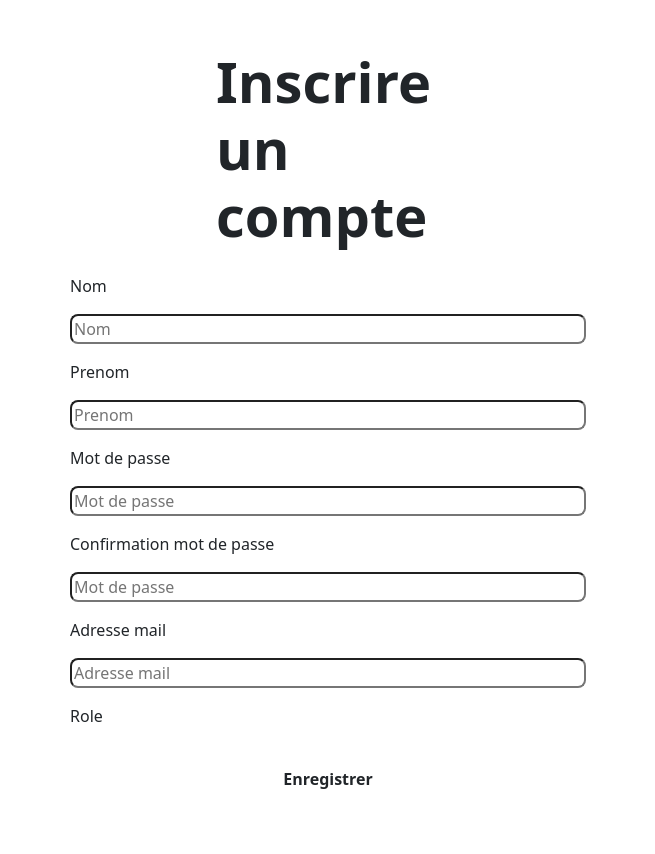
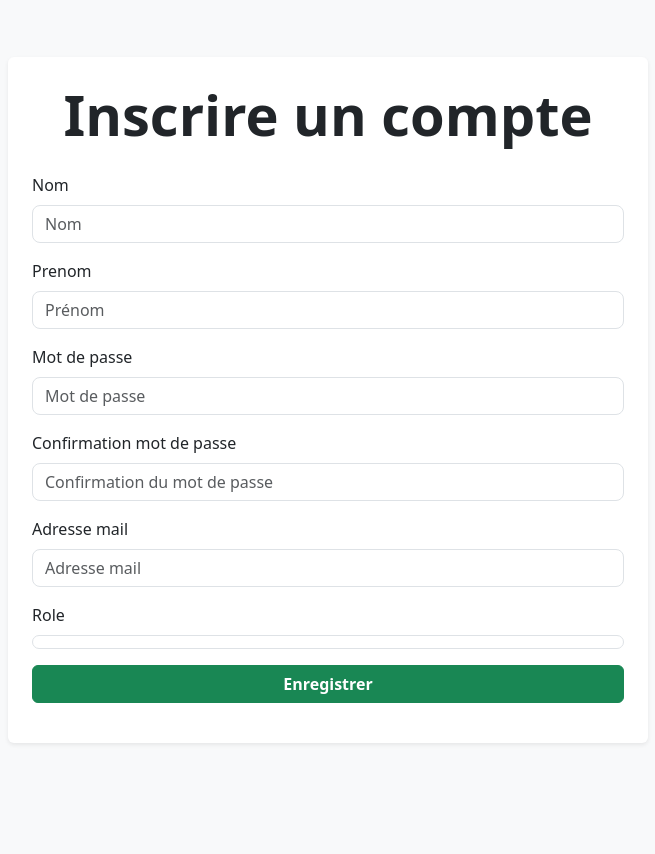
Before and after one commit to KillianCARRAT/SAE_WEB_BD, a Flask app: page /signin in a window 1280 px wide. Shown: the whole page, without its empty margins (312-967 px from the left). After the commit the page ends 744 px from the top, so only its background shows below. Run offline with Flask 3, Linux system fonts and the light colour scheme; data that the repository does not hold is empty; some libraries are stand-ins or nearby versions.

Commit message:
Quelque element de front + page signin

```diff
--- a/src/templates/connexion-base.html
+++ b/src/templates/connexion-base.html
@@ -9,7 +9,7 @@
     <link rel="icon" type="image/png" sizes="16x16" href="../static/img/logo.svg">
     <meta name="msapplication-TileColor" content="#ffffff">
     <meta name="theme-color" content="#ffffff">
-    <link rel="stylesheet" href="{{ url_for('static',filename='style.css')}}">
+    <link rel="stylesheet" href="{{ url_for('static',filename='css/style.css')}}">
     {% endblock %}
     {% block styles %}
     <!-- Bootstrap CSS -->
--- a/src/templates/signin.html
+++ b/src/templates/signin.html
@@ -3,54 +3,59 @@
 <head>
     <meta charset="UTF-8" />
     <meta name="viewport" content="width=device-width, initial-scale=1.0" />
-        <title>Document</title>
-    </head>
-
-    <head>
-        {% block head %}
-        <meta charset="utf-8" />
-        <meta name="viewport" content="width=device-width, initial-scale=1, shrink-to-fit=no" />
     <title>StageFlow</title>
     <link rel="icon" type="image/png" sizes="16x16" href="../static/img/logo.svg" />
     <meta name="msapplication-TileColor" content="#ffffff" />
     <meta name="theme-color" content="#ffffff" />
-        <link rel="stylesheet" href="{{ url_for('static',filename='style.css')}}" />
-        {% endblock %} {% block styles %}
+    <link rel="stylesheet" href="{{ url_for('static', filename='style.css') }}" />
+    {% block styles %}
     <!-- Bootstrap CSS -->
-        {{ bootstrap.load_css() }} {% endblock %}
+    {{ bootstrap.load_css() }}
+    {% endblock %}
 </head>
-
-    <body class="mx-auto w-25 d-flex flex-column align-items-center div-dark rounded-4 mb-3 p-4">
-        <div>
-            <h1 class="fw-bolder display-4 m-4 color_white">Inscrire un compte</h1>
+<body class="d-flex justify-content-center align-items-center bg-light min-vh-100">
+    <div class="p-4 w-50 rounded shadow-sm bg-white">
+        <div class="text-center mb-4">
+            <h1 class="fw-bolder display-4 color-dark">Inscrire un compte</h1>
         </div>
 
         <form method="post" action="{{ url_for('signin') }}" enctype="multipart/form-data">
             {{ form.hidden_tag() }}
-            <div class="color_white mb-3 form-group">
-                {{ form.nom_user.label(class="mb-3") }} {{ form.nom_user(size=50, placeholder="Nom",class="rounded-3")
-                }}
+
+            <div class="mb-3">
+                {{ form.nom_user.label(class="form-label") }}
+                {{ form.nom_user(size=50, placeholder="Nom", class="form-control rounded-3") }}
             </div>
-            <div class="color_white mb-3 form-group">
-                {{ form.prenom_user.label(class="mb-3") }} {{ form.prenom_user(size=50, placeholder="Prenom",
-                class="rounded-3") }}
+
+            <div class="mb-3">
+                {{ form.prenom_user.label(class="form-label") }}
+                {{ form.prenom_user(size=50, placeholder="Prénom", class="form-control rounded-3") }}
             </div>
-            <div class="color_white mb-3 form-group">
-                {{ form.mot_de_passe.label(class="mb-3") }} {{ form.mot_de_passe(size=50, placeholder="Mot de passe",
-                class="rounded-3") }}
+
+            <div class="mb-3">
+                {{ form.mot_de_passe.label(class="form-label") }}
+                {{ form.mot_de_passe(size=50, placeholder="Mot de passe", class="form-control rounded-3") }}
             </div>
-            <div class="color_white mb-3 form-group">
-                {{ form.confirmation_mot_de_passe.label(class="mb-3") }} {{ form.confirmation_mot_de_passe(size=50,
-                placeholder="Mot de passe",class="rounded-3") }}
+
+            <div class="mb-3">
+                {{ form.confirmation_mot_de_passe.label(class="form-label") }}
+                {{ form.confirmation_mot_de_passe(size=50, placeholder="Confirmation du mot de passe", class="form-control rounded-3") }}
             </div>
-            <div class="color_white mb-3 form-group">
-                {{ form.email.label(class="mb-3") }} {{ form.email(size=50, placeholder="Adresse mail",
-                class="rounded-3") }}
+
+            <div class="mb-3">
+                {{ form.email.label(class="form-label") }}
+                {{ form.email(size=50, placeholder="Adresse mail", class="form-control rounded-3") }}
             </div>
-            <div class="color_white mb-3 form-group">{{ form.role.label(class= "aucun mb-3") }} {{ form.role()}}</div>
-            <div class="d-flex justify-content-center mb-3 form-group">
-                <button class="btn btn-base fw-bolder" type="submit">Enregistrer</button>
+
+            <div class="mb-3">
+                {{ form.role.label(class="form-label") }}
+                {{ form.role(class="form-control rounded-3", style="list-style-type: none;") }}
+            </div>
+
+            <div class="d-flex justify-content-center mb-3">
+                <button class="btn btn-success fw-bolder w-100" type="submit">Enregistrer</button>
             </div>
         </form>
+    </div>
 </body>
 </html>
--- a/src/views.py
+++ b/src/views.py
@@ -97,8 +97,6 @@ user_datastore = SQLAlchemySessionUserDatastore(db.session, Utilisateur, Role)
 security = Security(app, user_datastore)
 
 @app.route('/home', methods=['GET','POST'])
-@login_required
-@roles("Administrateur","Organisateur")
 def home():
     """Renvoie la page d'accueil
 
```
Also changed, not shown: src/templates/connexion.html (+4 -4 lines). Lines whose indentation alone changed are shown as unchanged.
